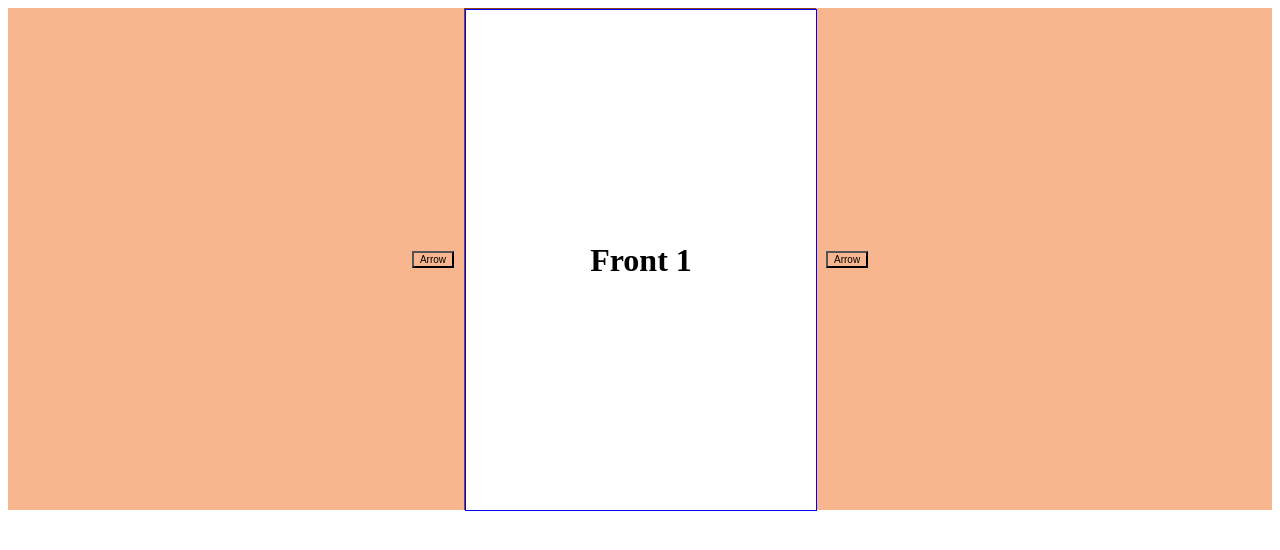
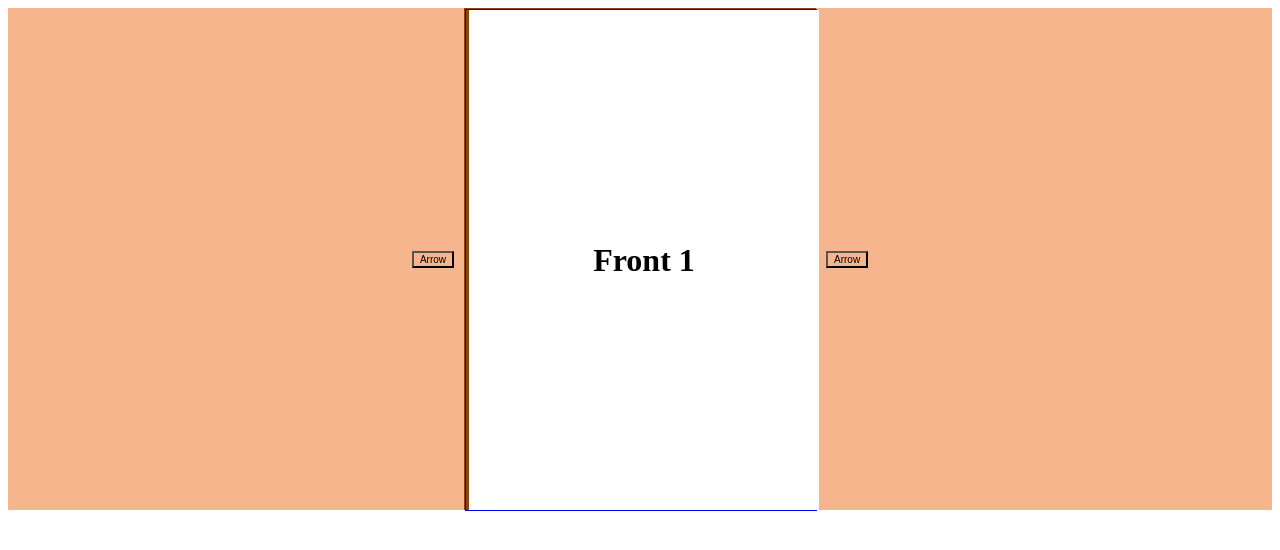
Before and after one commit to 0shadi/my-portfolio, an Angular app: page /cover-page in a window 1280 px wide. Shown: the top 550 px of the page. Built offline with nearby package versions, Linux system fonts and the light colour scheme.

Commit message:
Created the flipping effect of the book

```diff
--- a/src/app/pages/cover/cover.component.html
+++ b/src/app/pages/cover/cover.component.html
@@ -7,7 +7,7 @@
     <!-- Book -->
     <div class="book">
         <!-- Page 1 -->
-        <div class="paper" id="p1" flipped>
+        <div class="paper" id="p1">
             <div class="front">
                 <div class="front-content" id="f1">
                     <h1>Front 1</h1>
--- a/src/app/pages/cover/cover.component.scss
+++ b/src/app/pages/cover/cover.component.scss
@@ -5,7 +5,7 @@
     display: flex;
     justify-content: center;
     align-items: center;
-    background-color: #f7b68d;
+    background-color: #f7b58d;
 }
 
 .book{
@@ -20,6 +20,7 @@
     position: absolute; //To make the pages overlap
     width: 100%;
     height: 100%;
+    perspective: 1500px; //To give 3D effect
 }
 
 .front,
@@ -34,6 +35,8 @@
 
 .front{
     z-index: 1;
+    backface-visibility: hidden; //To hide the back side when rotated
+    border-left: 3px solid saddlebrown;
 }
 
 .back{
@@ -47,6 +50,10 @@
     display: flex;
     align-items: center;
     justify-content: center;
+}
+
+.back-content{
+    transform: rotateY(180deg); //To make the back side readable
 }
 
 button{
@@ -77,7 +84,7 @@ button:hover{
 }
 
 // Paper flipped effect
-.flipped.front,
-.flipped.back{
+.flipped .front,
+.flipped .back {
     transform: rotateY(-180deg);
 }
```
